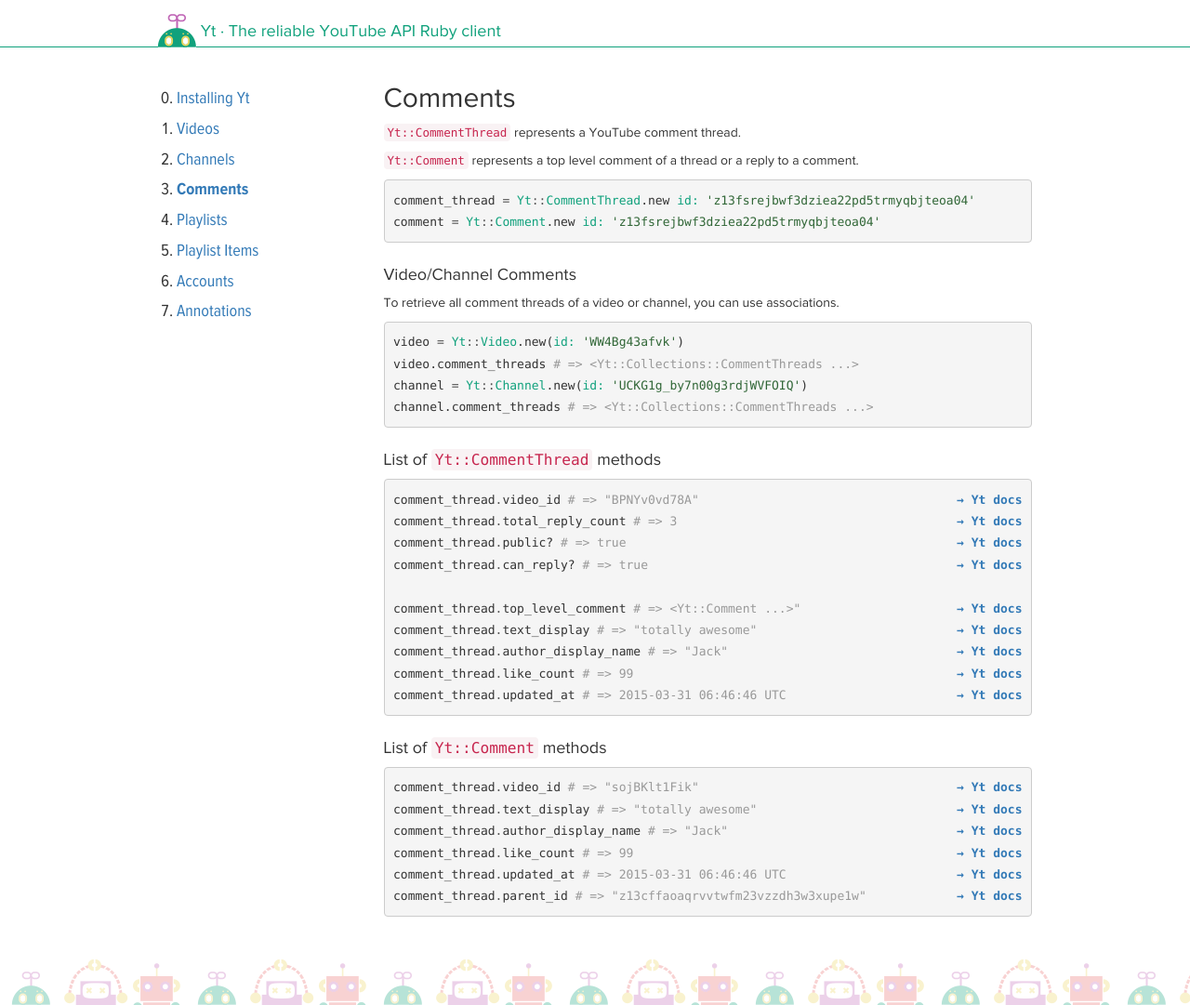
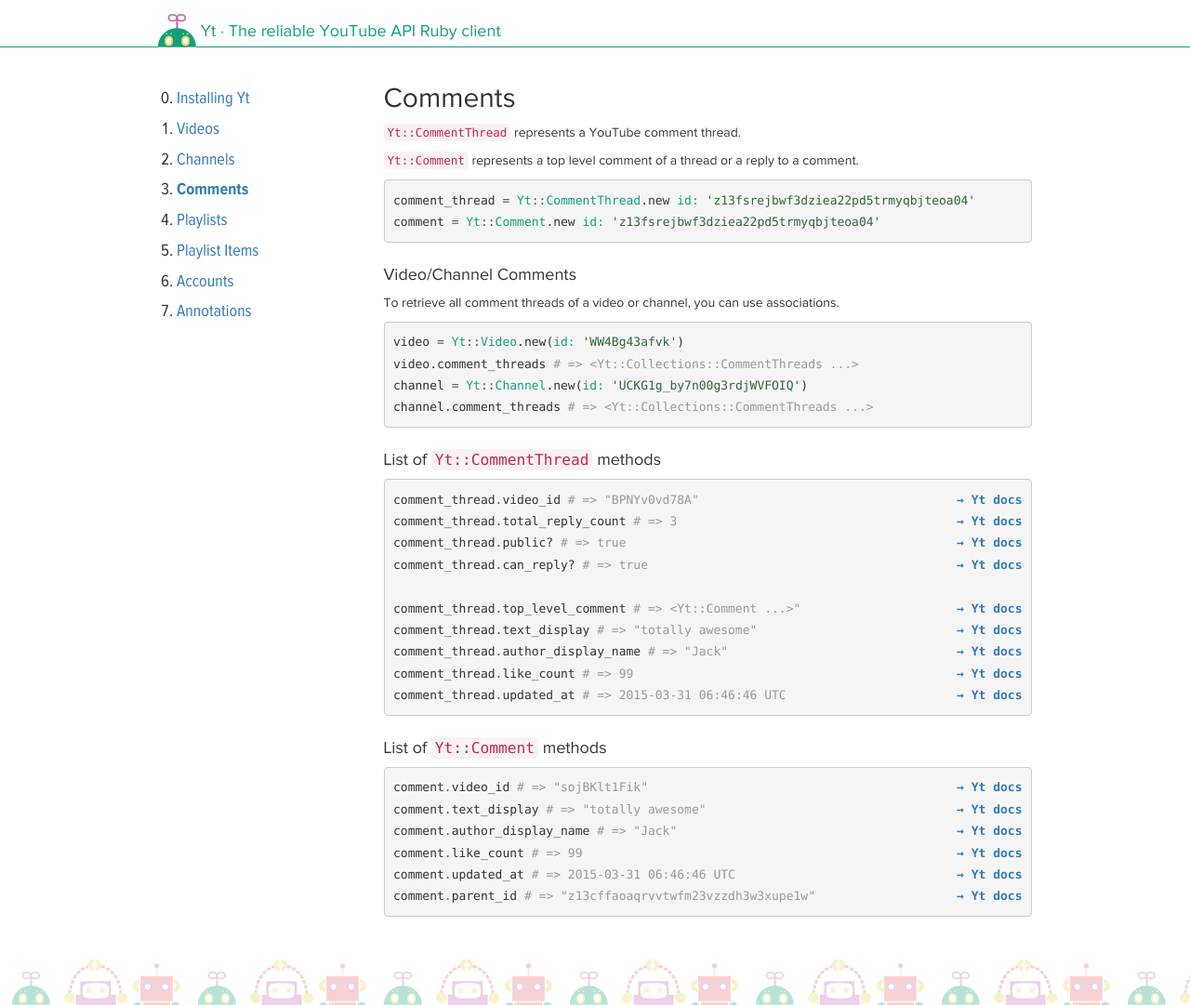
Before and after one commit to nullscreen/yt, a Jekyll site: the page built from comments.html, in a window 1280 px wide and 1081 px high. Shown: the whole window at 93% size. Built offline with Jekyll 4.4.1, drawn with Linux system fonts in a browser that asks for light colours; nearby versions of some CDN libraries; some web fonts are replaced.

Commit message:
Fix 'comment_thread' (should be 'comment')

```diff
--- a/comments.html
+++ b/comments.html
@@ -42,10 +42,10 @@
 <h4>List of <code>Yt::Comment</code> methods</h4>
 
 <dd><a class="anchor"></a><div class="highlight"><pre>
-{% include doc.html link="Models/CommentThread#video_id" %}{% include example.html object='comment_thread' method='video_id' result='"sojBKlt1Fik"' %}
-{% include doc.html link="Models/CommentThread#text_display" %}{% include example.html object='comment_thread' method='text_display' result='"totally awesome"' %}
-{% include doc.html link="Models/CommentThread#author_display_name" %}{% include example.html object='comment_thread' method='author_display_name' result='"Jack"' %}
-{% include doc.html link="Models/CommentThread#like_count" %}{% include example.html object='comment_thread' method='like_count' result='99' %}
-{% include doc.html link="Models/CommentThread#updated_at" %}{% include example.html object='comment_thread' method='updated_at' result='2015-03-31 06:46:46 UTC' %}
-{% include doc.html link="Models/CommentThread#parent_id" %}{% include example.html object='comment_thread' method='parent_id' result='"z13cffaoaqrvvtwfm23vzzdh3w3xupe1w"' %}
+{% include doc.html link="Models/Comment#video_id" %}{% include example.html object='comment' method='video_id' result='"sojBKlt1Fik"' %}
+{% include doc.html link="Models/Comment#text_display" %}{% include example.html object='comment' method='text_display' result='"totally awesome"' %}
+{% include doc.html link="Models/Comment#author_display_name" %}{% include example.html object='comment' method='author_display_name' result='"Jack"' %}
+{% include doc.html link="Models/Comment#like_count" %}{% include example.html object='comment' method='like_count' result='99' %}
+{% include doc.html link="Models/Comment#updated_at" %}{% include example.html object='comment' method='updated_at' result='2015-03-31 06:46:46 UTC' %}
+{% include doc.html link="Models/Comment#parent_id" %}{% include example.html object='comment' method='parent_id' result='"z13cffaoaqrvvtwfm23vzzdh3w3xupe1w"' %}
 </div></dd>
```
